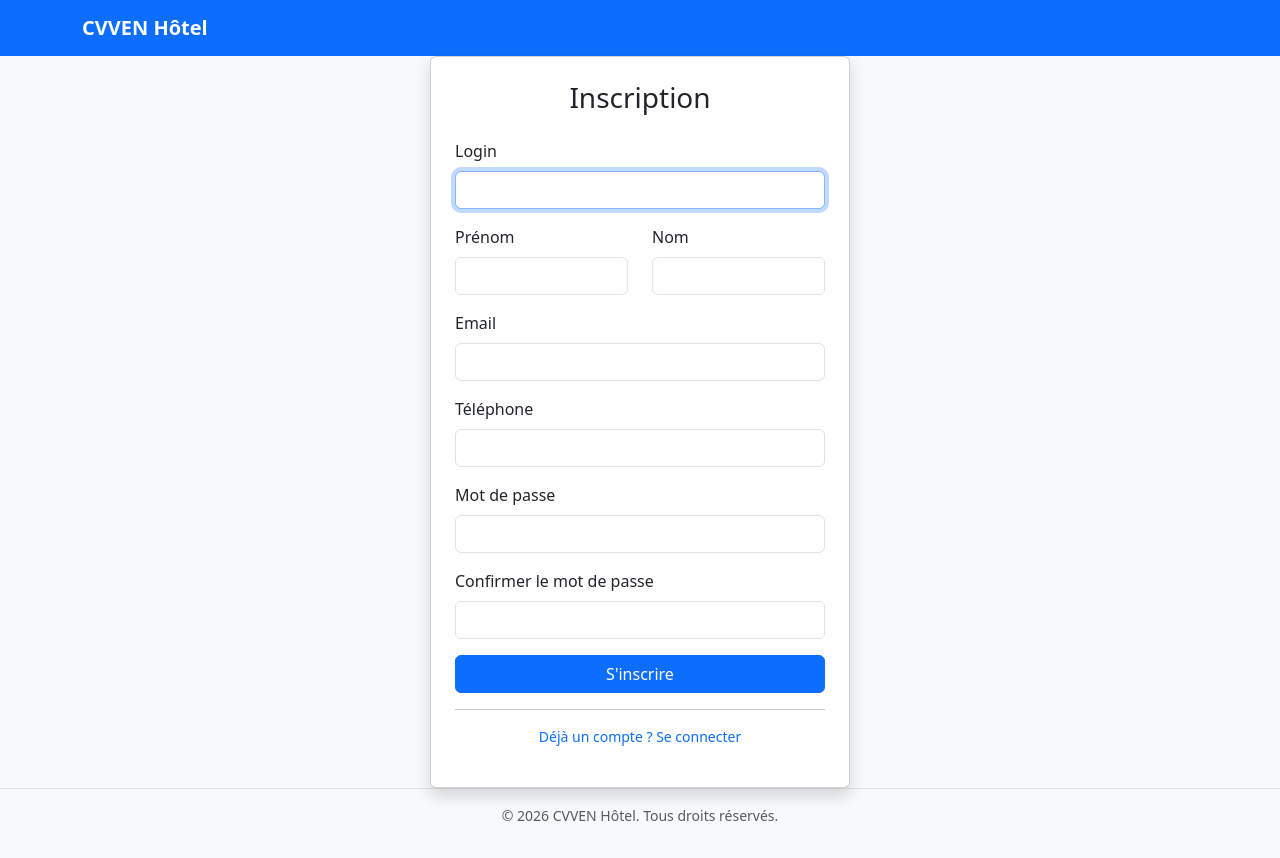
After one commit to MaelysLeBrun/CVVEN, a CodeIgniter 4 app: the page made by app/Views/auth/register.php in a window 1280 px wide. The commit adds this page. Run offline with PHP 8.4 and a stand-in for CodeIgniter, Linux system fonts and the light colour scheme; the template is opened without the code that fills it, so the values that code supplies are empty; some libraries are stand-ins or nearby versions.

Commit message:
ajout des register

```diff
--- a/app/Config/Routes.php
+++ b/app/Config/Routes.php
@@ -11,6 +11,9 @@ $routes->get('/', 'Hotel::index');           // page d'accueil du site
 $routes->get('login', 'LoginController::login');
 $routes->post('login', 'LoginController::attemptLogin');
 $routes->get('logout', 'LoginController::logout');
+// Inscription
+$routes->get('register', 'LoginController::showRegister');
+$routes->post('register', 'LoginController::register');
 
 $routes->get('chambre/(:segment)', 'Hotel::detail/$1');
 $routes->post('reserver', 'Hotel::reserver');
--- a/app/Views/auth/login.php
+++ b/app/Views/auth/login.php
@@ -80,6 +80,10 @@
                 <button class="btn btn-primary w-100">Se connecter</button>
             </form>
 
+            <div class="d-grid gap-2 mt-3">
+                <a href="<?= base_url('register') ?>" class="btn btn-outline-secondary">Créer un compte</a>
+            </div>
+
             <hr>
             <p class="text-center text-muted small">
                 <a href="<?= base_url('/') ?>" class="text-decoration-none">Retour à l'accueil</a>
--- /dev/null
+++ b/app/Views/auth/register.php
@@ -0,0 +1,111 @@
+<!DOCTYPE html>
+<html lang="fr">
+<head>
+    <meta charset="UTF-8">
+    <meta name="viewport" content="width=device-width, initial-scale=1.0">
+    <title>Inscription - CVVEN Hôtel</title>
+    <link href="https://cdn.jsdelivr.net/npm/bootstrap@5.3.0/dist/css/bootstrap.min.css" rel="stylesheet">
+    <style>
+        body { display: flex; flex-direction: column; min-height: 100vh; }
+        main { flex: 1; display:flex; align-items:center; justify-content:center; }
+        footer { background-color: #f8f9fa; border-top: 1px solid #dee2e6; }
+    </style>
+</head>
+<body class="bg-light">
+    <header>
+        <nav class="navbar navbar-expand-lg navbar-dark bg-primary">
+            <div class="container">
+                <a class="navbar-brand fw-bold" href="<?= base_url('/') ?>">CVVEN Hôtel</a>
+            </div>
+        </nav>
+    </header>
+
+    <main>
+        <div class="card shadow p-4" style="width: 420px;">
+            <h3 class="text-center mb-4">Inscription</h3>
+
+            <?php if (session()->getFlashdata('message')) : ?>
+                <div class="alert alert-info alert-dismissible fade show" role="alert">
+                    <?= session()->getFlashdata('message') ?>
+                    <button type="button" class="btn-close" data-bs-dismiss="alert"></button>
+                </div>
+            <?php endif; ?>
+
+            <?php if (session()->getFlashdata('error')) : ?>
+                <div class="alert alert-danger alert-dismissible fade show" role="alert">
+                    <?= session()->getFlashdata('error') ?>
+                    <button type="button" class="btn-close" data-bs-dismiss="alert"></button>
+                </div>
+            <?php endif; ?>
+
+            <?php $errors = session()->getFlashdata('errors'); ?>
+            <?php if (!empty($errors)) : ?>
+                <div class="alert alert-danger">
+                    <ul class="mb-0">
+                        <?php foreach ($errors as $err) : ?>
+                            <li><?= esc($err) ?></li>
+                        <?php endforeach; ?>
+                    </ul>
+                </div>
+            <?php endif; ?>
+
+            <form method="post" action="<?= site_url('register') ?>">
+                <?= csrf_field() ?>
+
+                <div class="mb-3">
+                    <label class="form-label">Login</label>
+                    <input type="text" name="user_login" class="form-control" value="<?= old('user_login') ?>" required autofocus>
+                </div>
+
+                <div class="row">
+                    <div class="col mb-3">
+                        <label class="form-label">Prénom</label>
+                        <input type="text" name="user_prenom" class="form-control" value="<?= old('user_prenom') ?>" required>
+                    </div>
+                    <div class="col mb-3">
+                        <label class="form-label">Nom</label>
+                        <input type="text" name="user_nom" class="form-control" value="<?= old('user_nom') ?>" required>
+                    </div>
+                </div>
+
+                <div class="mb-3">
+                    <label class="form-label">Email</label>
+                    <input type="email" name="user_mail" class="form-control" value="<?= old('user_mail') ?>" required>
+                </div>
+
+                <div class="mb-3">
+                    <label class="form-label">Téléphone </label>
+                    <input type="text" name="user_telephone" class="form-control" value="<?= old('user_telephone') ?>" required>
+                </div>
+
+                <div class="mb-3">
+                    <label class="form-label">Mot de passe</label>
+                    <input type="password" name="user_mdp" class="form-control" required>
+                </div>
+
+                <div class="mb-3">
+                    <label class="form-label">Confirmer le mot de passe</label>
+                    <input type="password" name="user_mdp_confirm" class="form-control" required>
+                </div>
+
+                <button class="btn btn-primary w-100">S'inscrire</button>
+            </form>
+
+            <hr>
+            <p class="text-center text-muted small">
+                <a href="<?= base_url('login') ?>" class="text-decoration-none">Déjà un compte ? Se connecter</a>
+            </p>
+        </div>
+    </main>
+
+    <footer class="mt-auto">
+        <div class="container py-3">
+            <div class="text-center text-muted small">
+                <p>&copy; 2026 CVVEN Hôtel. Tous droits réservés.</p>
+            </div>
+        </div>
+    </footer>
+
+    <script src="https://cdn.jsdelivr.net/npm/bootstrap@5.3.0/dist/js/bootstrap.bundle.min.js"></script>
+</body>
+</html>
```
Also changed, not shown: app/Controllers/LoginController.php (+51 -2 lines).
